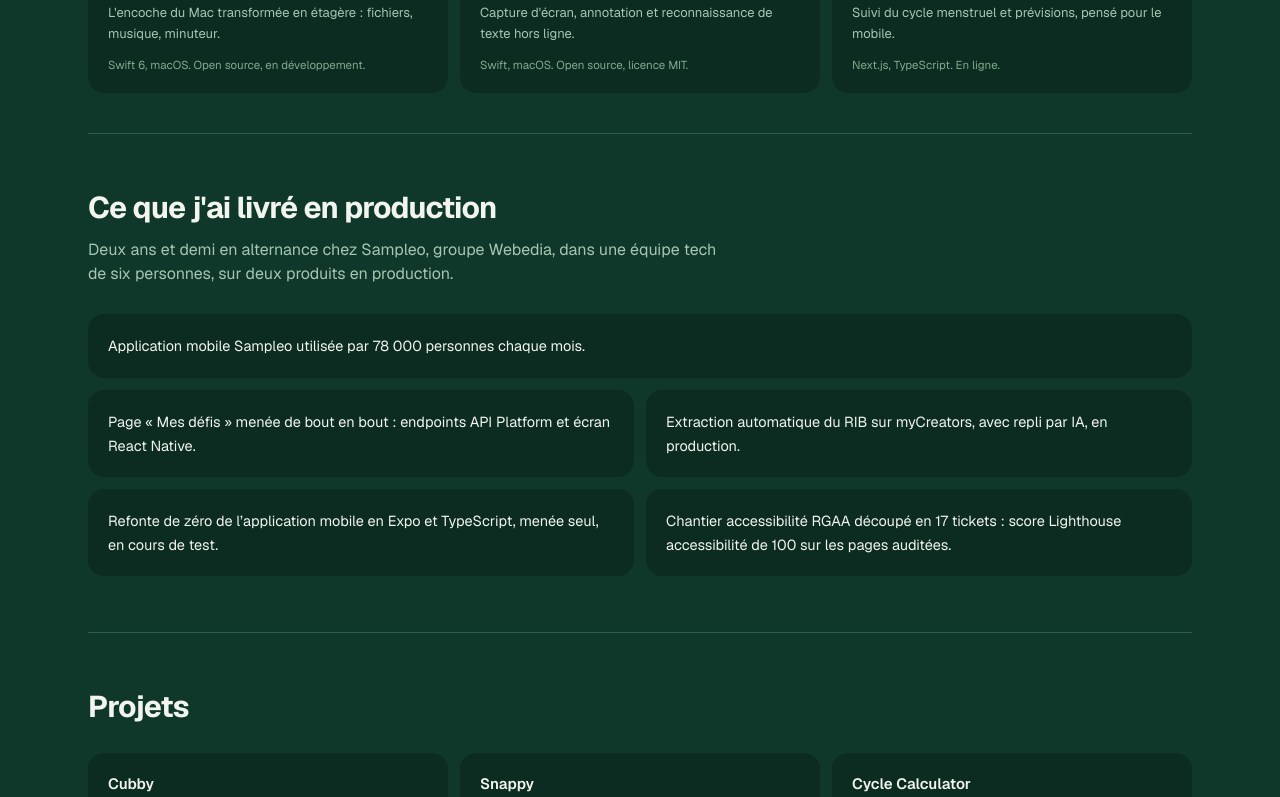
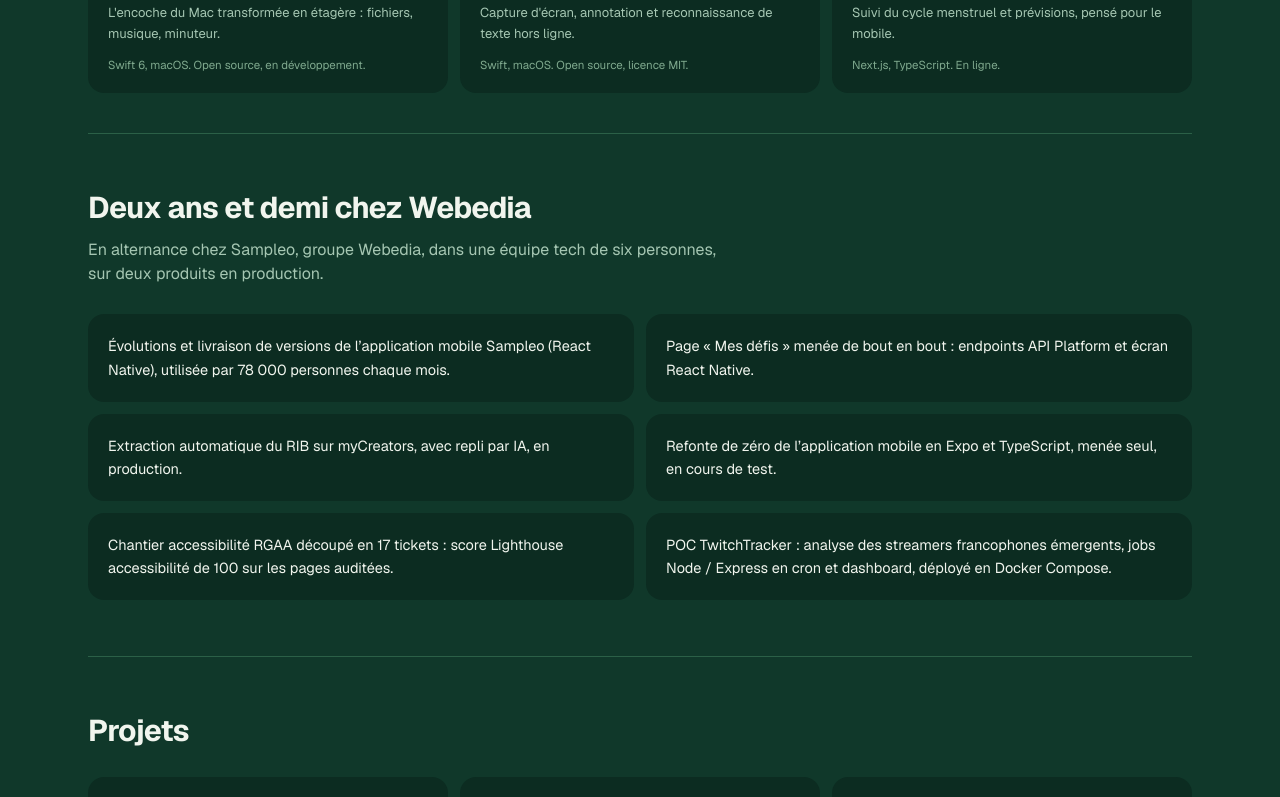
Before and after one commit to ndaen/portfolio, a Next.js app: page / in a window 1280 px wide. Shown: the part 589-1386 px from the top of the page. Built offline with nearby package versions, Linux system fonts and the light colour scheme.

Commit message:
fix: correct sampleo attribution and restore twitchtracker in parcours

```diff
--- a/src/components/Parcours.tsx
+++ b/src/components/Parcours.tsx
@@ -1,9 +1,10 @@
 const faits = [
-  'Application mobile Sampleo utilisée par 78 000 personnes chaque mois.',
+  'Évolutions et livraison de versions de l’application mobile Sampleo (React Native), utilisée par 78 000 personnes chaque mois.',
   'Page « Mes défis » menée de bout en bout : endpoints API Platform et écran React Native.',
   'Extraction automatique du RIB sur myCreators, avec repli par IA, en production.',
   'Refonte de zéro de l’application mobile en Expo et TypeScript, menée seul, en cours de test.',
   'Chantier accessibilité RGAA découpé en 17 tickets : score Lighthouse accessibilité de 100 sur les pages auditées.',
+  'POC TwitchTracker : analyse des streamers francophones émergents, jobs Node / Express en cron et dashboard, déployé en Docker Compose.',
 ]
 
 export function Parcours() {
@@ -11,17 +12,17 @@
     <section id="parcours" className="mx-auto max-w-6xl scroll-mt-20 px-4 sm:px-6">
       <div className="border-t border-line py-14">
         <h2 className="text-2xl font-bold tracking-tight sm:text-3xl">
-          Ce que j&apos;ai livré en production
+          Deux ans et demi chez Webedia
         </h2>
         <p className="mt-3 max-w-[60ch] text-muted">
-          Deux ans et demi en alternance chez Sampleo, groupe Webedia, dans une équipe
-          tech de six personnes, sur deux produits en production.
+          En alternance chez Sampleo, groupe Webedia, dans une équipe tech de six
+          personnes, sur deux produits en production.
         </p>
         <ul className="mt-7 grid gap-3 sm:grid-cols-2">
           {faits.map((f, i) => (
             <li
               key={f}
-              className={`rounded-2xl bg-surface p-5 text-[14.5px] leading-relaxed ${i === 0 ? 'sm:col-span-2' : ''}`}
+              className={`rounded-2xl bg-surface p-5 text-[14.5px] leading-relaxed ${i === 0 && faits.length % 2 !== 0 ? 'sm:col-span-2' : ''}`}
             >
               {f}
             </li>
```
